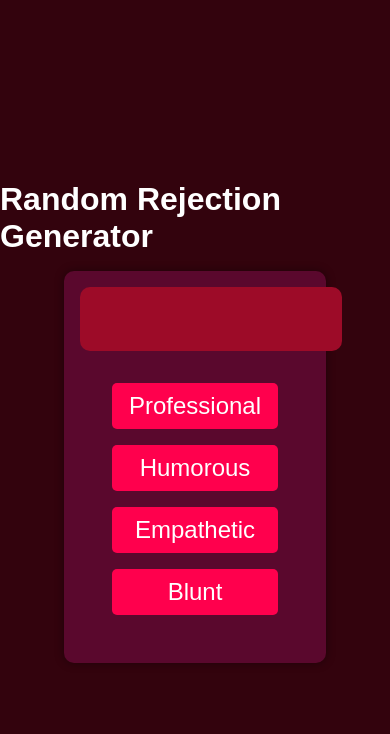
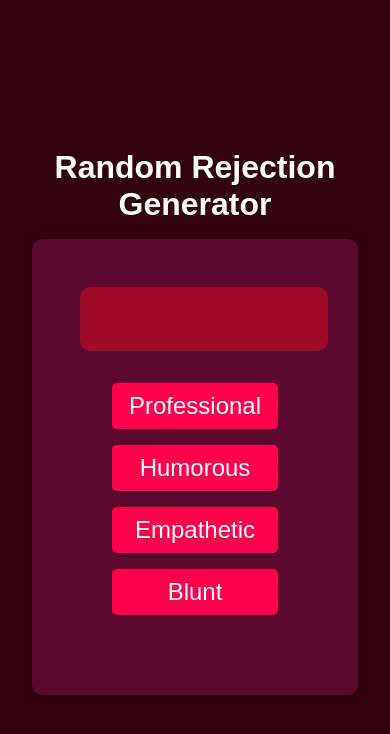
Before and after one commit to nickgkizis/RejectingApp, a plain HTML site: page index.html in a window 390 px wide. Drawn offline with Linux system fonts and the light colour scheme.

Commit message:
responsive

```diff
--- a/styles.css
+++ b/styles.css
@@ -50,6 +50,7 @@ body {
 h1 {
     color: white;
     margin-bottom: 1rem;
+    text-align:center
 }
 
 .buttons {
@@ -105,11 +106,15 @@ p {
 
 @media (max-width: 800px) {
     .container {
-        padding: 1rem;
+        padding: 3rem;
     }
 
+
+    #copy {
+        opacity: 0;
+    }
     .resp {
-        width: 100%;
+        width: 94%;
         height: auto;
         padding: 1rem;
         flex-direction: column;
```
